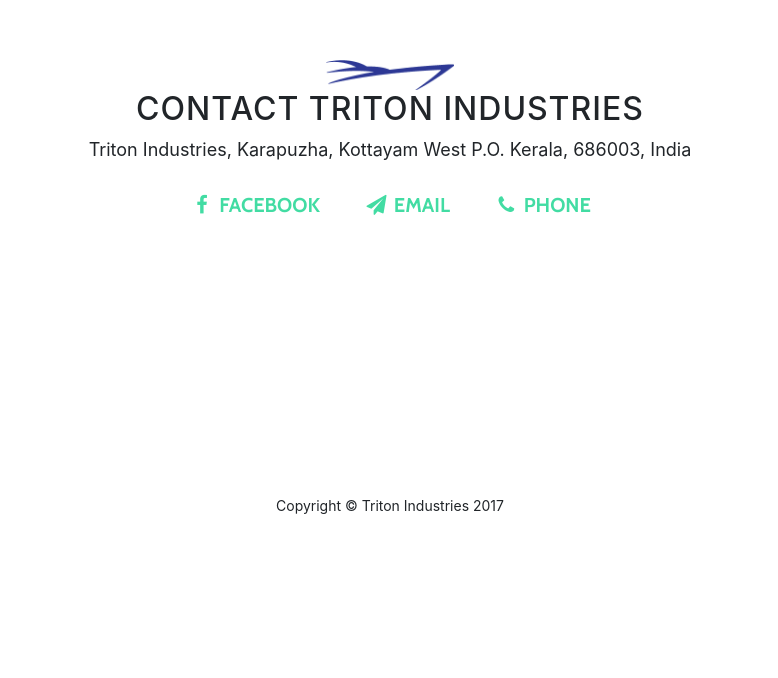
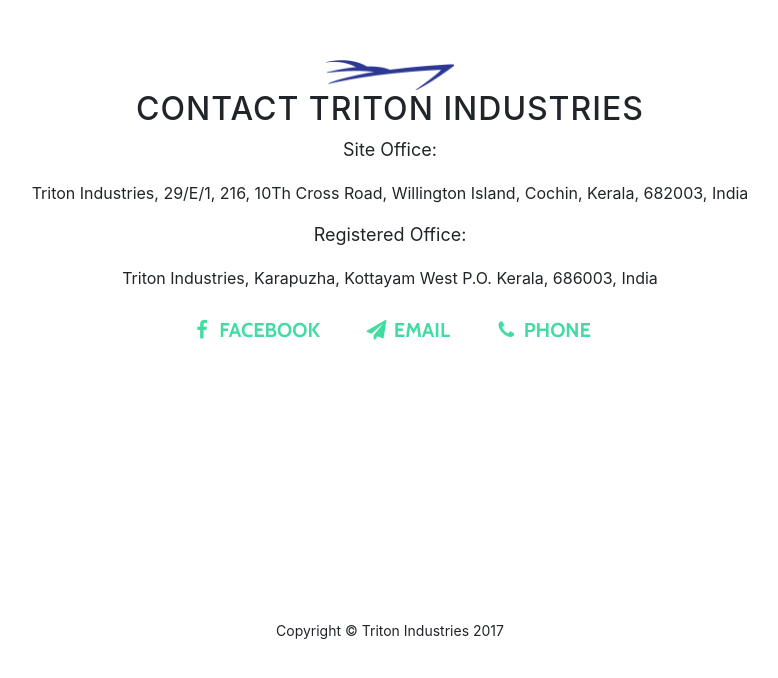
Before and after one commit to Tritonsworld/Tritonsworld.github.io, a website with bundled scripts: page index.html in a window 1280 px wide. Shown: the part 1866-2544 px from the top of the page, without its empty margins (250-1028 px from the left). Before the commit the page ends 2433 px from the top, so only its background shows below. Built offline with nearby package versions, Linux system fonts and the light colour scheme.

Commit message:
Update index.html

```diff
--- a/index.html
+++ b/index.html
@@ -85,7 +85,10 @@
           <div class="col-lg-8 mx-auto">
             <img src="img/logo.png" alt="Triton Industries Logo" width="128">
             <h2>Contact Triton Industries</h2>
-              <p>Triton Industries,  Karapuzha, Kottayam West P.O. Kerala, 686003, India</p>
+              <p>Site Office:</p>
+                </p>Triton Industries, 29/E/1, 216, 10Th Cross Road, Willington Island, Cochin, Kerala, 682003, India</p>
+              <p>Registered Office:</p>
+                </p>Triton Industries,  Karapuzha, Kottayam West P.O. Kerala, 686003, India</p>
             <ul class="list-inline banner-social-buttons">
 
               <li class="list-inline-item">
```
